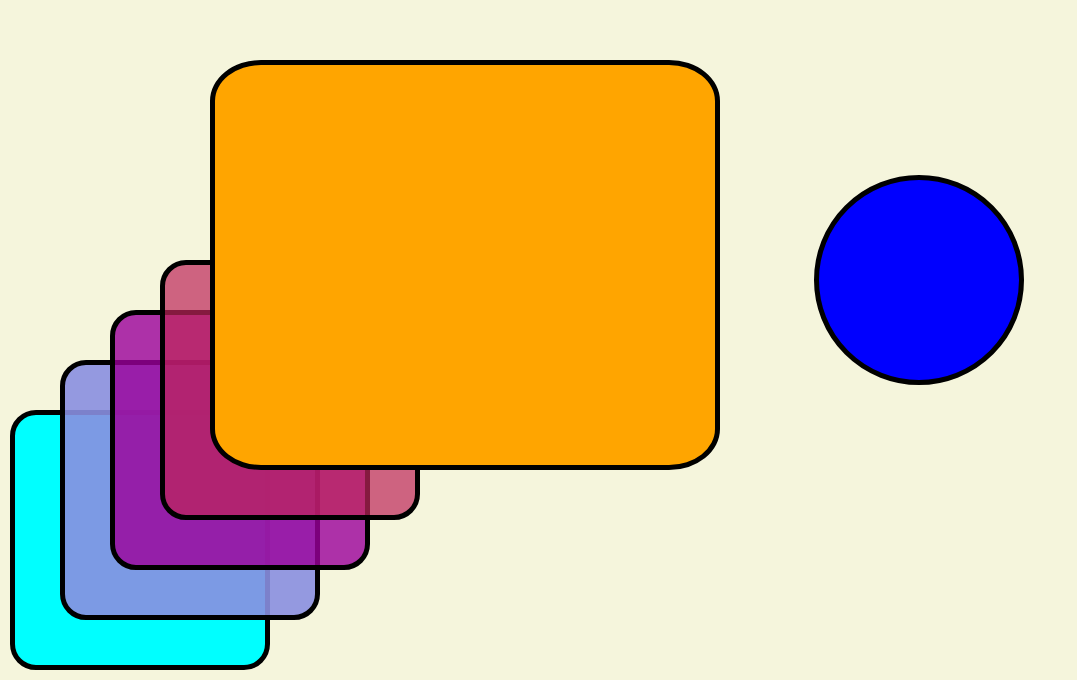
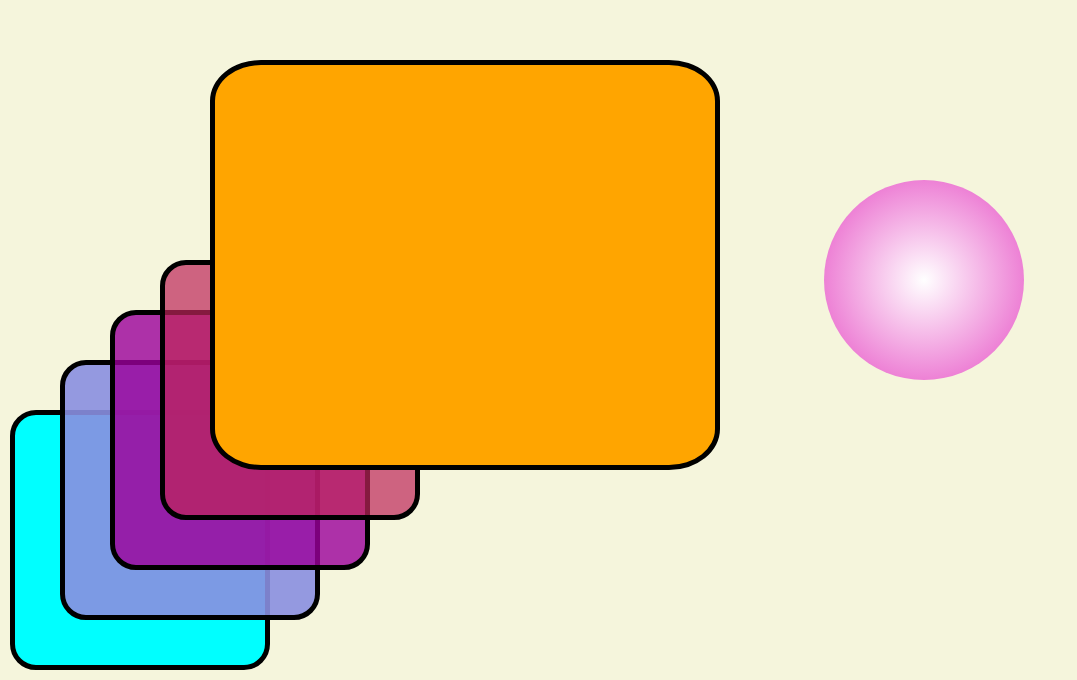
Before and after one commit to fReNOvucrar/boxes_css_practice, a plain HTML site: page index.html in a window 1280 px wide. Shown: the part 120-800 px from the top of the page, without its empty margins (0-1077 px from the left). Drawn offline with Linux system fonts and the light colour scheme.

Commit message:
experimenting with radial gradients

```diff
--- a/style.css
+++ b/style.css
@@ -90,8 +90,29 @@ body {
         margin: 20%;
         width: 200px;
         height: 200px;
-        border: 5px solid black;
         border-radius: 50%;
-        background-color: blue;
+        background: radial-gradient(orange, aqua);
     }
 }
+
+@media (min-width: 1100px) {
+    .circle1 {
+        position: absolute;
+        margin: 20%;
+        width: 200px;
+        height: 200px;
+        border-radius: 50%;
+        background: radial-gradient(red, aqua);
+    }
+}
+
+@media (min-width: 1200px) {
+    .circle1 {
+        position: absolute;
+        margin: 20%;
+        width: 200px;
+        height: 200px;
+        border-radius: 50%;
+        background: radial-gradient(white, rgb(230, 77, 196));
+    }
+}
```
